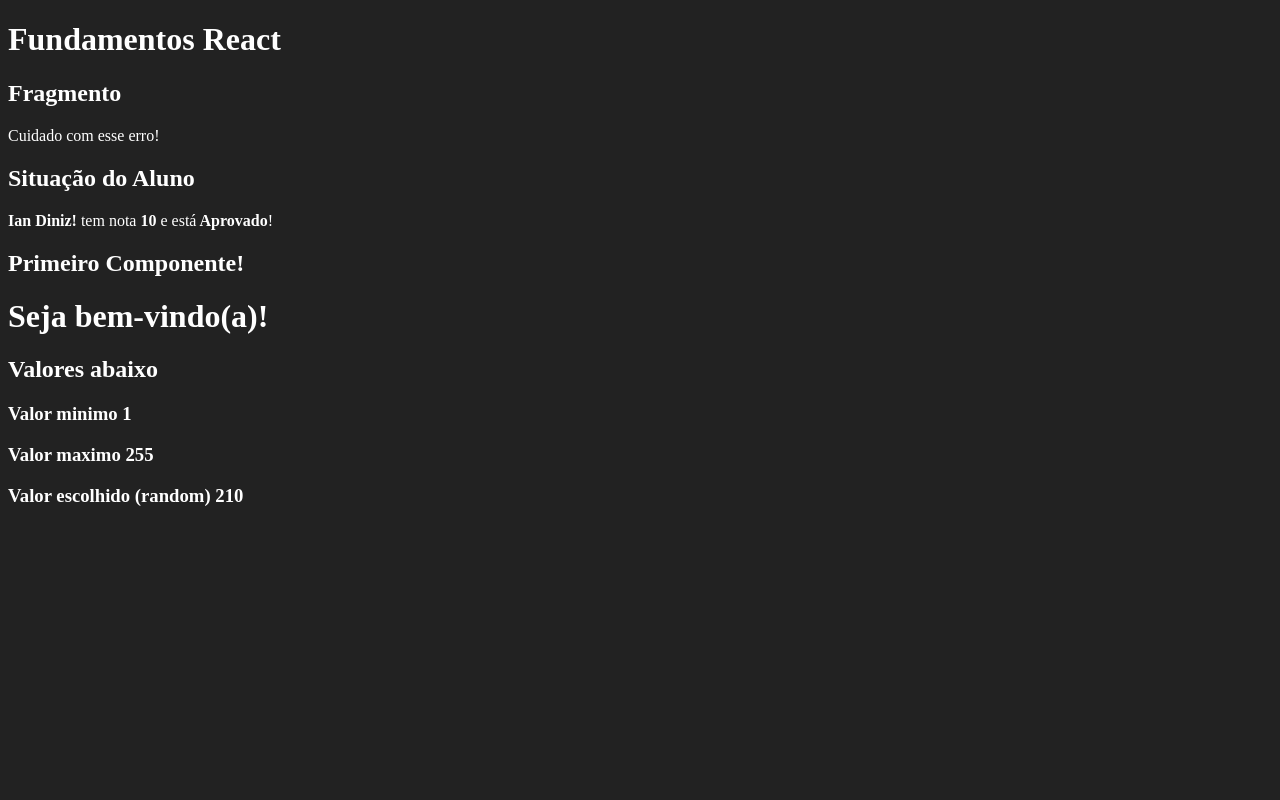
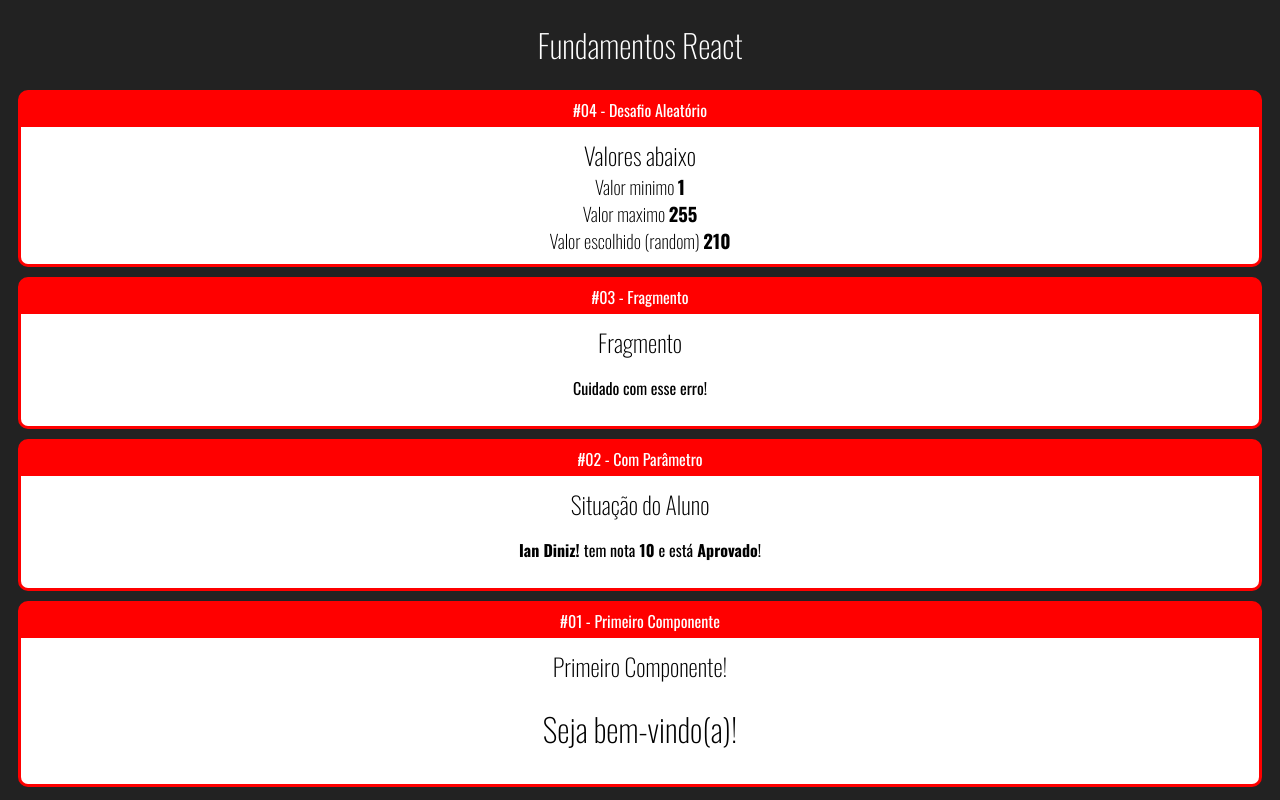
Before and after one commit to IanDinizFK/Curso-React-Udemy, a React (Create React App) app in the folder fundamentos-react/: page / in a window 1280 px wide. Built offline with nearby package versions, Linux system fonts and the light colour scheme.

Commit message:
Aula 24 - Componente Card #1
Criando componente Card para colocar cada exercicio novo dentro de cards

```diff
--- a/fundamentos-react/public/index.html
+++ b/fundamentos-react/public/index.html
@@ -10,34 +10,14 @@
       content="Web site created using create-react-app"
     />
     <link rel="apple-touch-icon" href="%PUBLIC_URL%/logo192.png" />
-    <!--
-      manifest.json provides metadata used when your web app is installed on a
-      user's mobile device or desktop. See https://developers.google.com/web/fundamentals/web-app-manifest/
-    -->
     <link rel="manifest" href="%PUBLIC_URL%/manifest.json" />
-    <!--
-      Notice the use of %PUBLIC_URL% in the tags above.
-      It will be replaced with the URL of the `public` folder during the build.
-      Only files inside the `public` folder can be referenced from the HTML.
-
-      Unlike "/favicon.ico" or "favicon.ico", "%PUBLIC_URL%/favicon.ico" will
-      work correctly both with client-side routing and a non-root public URL.
-      Learn how to configure a non-root public URL by running `npm run build`.
-    -->
+    <link rel="preconnect" href="https://fonts.googleapis.com">
+<link rel="preconnect" href="https://fonts.gstatic.com" crossorigin>
+<link href="https://fonts.googleapis.com/css2?family=Oswald:wght@200..700&display=swap" rel="stylesheet">
     <title>React App</title>
   </head>
   <body>
     <noscript>You need to enable JavaScript to run this app.</noscript>
     <div id="root"></div>
-    <!--
-      This HTML file is a template.
-      If you open it directly in the browser, you will see an empty page.
-
-      You can add webfonts, meta tags, or analytics to this file.
-      The build step will place the bundled scripts into the <body> tag.
-
-      To begin the development, run `npm start` or `yarn start`.
-      To create a production bundle, use `npm run build` or `yarn build`.
-    -->
   </body>
 </html>
--- a/fundamentos-react/src/App.jsx
+++ b/fundamentos-react/src/App.jsx
@@ -3,16 +3,25 @@
 import ComParametro from './components/basicos/ComParametro'
 import Fragmento from './components/basicos/Fragmento'
 import Aleatorio from "./components/Aleatorio";
+import Card from "./components/basicos/layout/Card";
 
 export default _ =>
     <div id="app">
         <h1>Fundamentos React</h1>
-        <Fragmento />
-        <ComParametro
-            titulo="Situação do Aluno"
-            aluno="Ian Diniz!"
-            nota={10.0}
-        />
-        <Primeiro />
-        <Aleatorio min={1} max={255} />
+        <Card titulo="#04 - Desafio Aleatório">
+            <Aleatorio min={1} max={255} />
+        </Card>
+        <Card titulo="#03 - Fragmento">
+            <Fragmento />
+        </Card>
+        <Card titulo="#02 - Com Parâmetro">
+            <ComParametro
+                titulo="Situação do Aluno"
+                aluno="Ian Diniz!"
+                nota={10.0} />
+        </Card>
+        <Card titulo="#01 - Primeiro Componente">
+            <Primeiro />
+        </Card>
+
     </div>
--- a/fundamentos-react/src/components/Aleatorio.jsx
+++ b/fundamentos-react/src/components/Aleatorio.jsx
@@ -5,9 +5,9 @@
     return(
         <div>
         <h2>Valores abaixo</h2>
-        <h3>Valor minimo {props.min}</h3>
-        <h3>Valor maximo {props.max}</h3>
-        <h3>Valor escolhido (random) {Math.floor(Math.random() * props.max) + props.min} </h3>
+        <h3>Valor minimo <strong>{props.min}</strong></h3>
+        <h3>Valor maximo <strong>{props.max}</strong></h3>
+        <h3>Valor escolhido (random) <strong>{Math.floor(Math.random() * props.max) + props.min}</strong></h3>
     </div>
     )
 }
--- /dev/null
+++ b/fundamentos-react/src/components/basicos/layout/Card.css
@@ -0,0 +1,20 @@
+.Card{
+    background-color: red;
+    border: 3px solid red;
+    border-radius: 10px;
+    overflow: hidden;
+    margin: 10px;
+}
+
+
+.Card .Title {
+    padding: 5px 0px;
+    display: flex;
+    justify-content: center;
+}
+
+.Card .Content {
+    background-color: white;
+    color: black;
+    padding: 10px;
+}
--- /dev/null
+++ b/fundamentos-react/src/components/basicos/layout/Card.jsx
@@ -0,0 +1,13 @@
+import React from "react";
+import "./Card.css"
+
+export default props => {
+    return (
+        <div className="Card">
+            <div className="Title">{props.titulo}</div>
+            <div className="Content">
+                {props.children}
+            </div>
+        </div>
+    )
+}
--- a/fundamentos-react/src/index.css
+++ b/fundamentos-react/src/index.css
@@ -1,4 +1,15 @@
 body{
+    font-family: Oswald;
     background-color: #222;
     color: white;
+    text-align: center;
 }
+
+
+h1, h2, h3 {
+    font-weight: 200;
+}
+
+h2, h3 {
+    margin: 0;
+}
```
